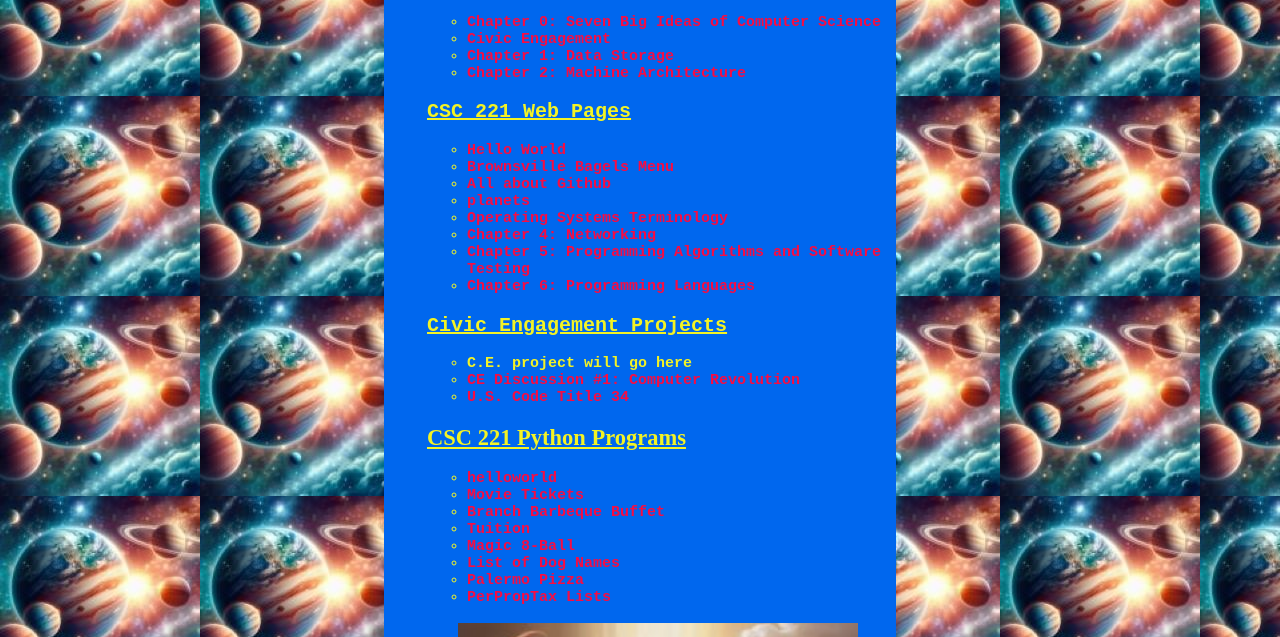
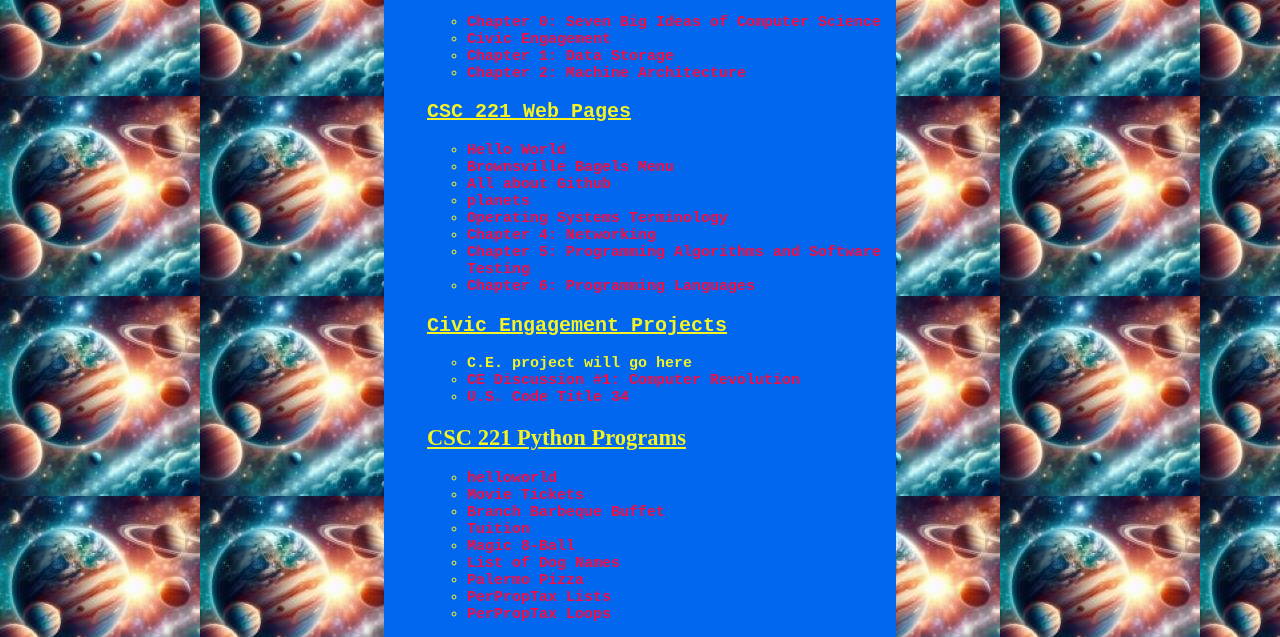
Before and after one commit to katherinemoriss-pvcc/katherinemoriss-pvcc.github.io, a plain HTML site: page index.html in a window 1280 px wide. Shown: the part 104-741 px from the top of the page. Drawn offline with Linux system fonts and the light colour scheme.

Commit message:
Add files via upload

```diff
--- a/index.html
+++ b/index.html
@@ -73,6 +73,7 @@
           <li><a href="dogs.py">List of Dog Names</a></li>
           <li><a href="palermo.py">Palermo Pizza</a></li>
           <li><a href="pptlists.py">PerPropTax Lists</a></li>
+          <li><a href="pptloops.py">PerPropTax Loops</a></li>
         </ul>
         <br/>
         <img src="myindeximage.jpg" width="400" height="300" style="display: block; margin: auto;">
```
